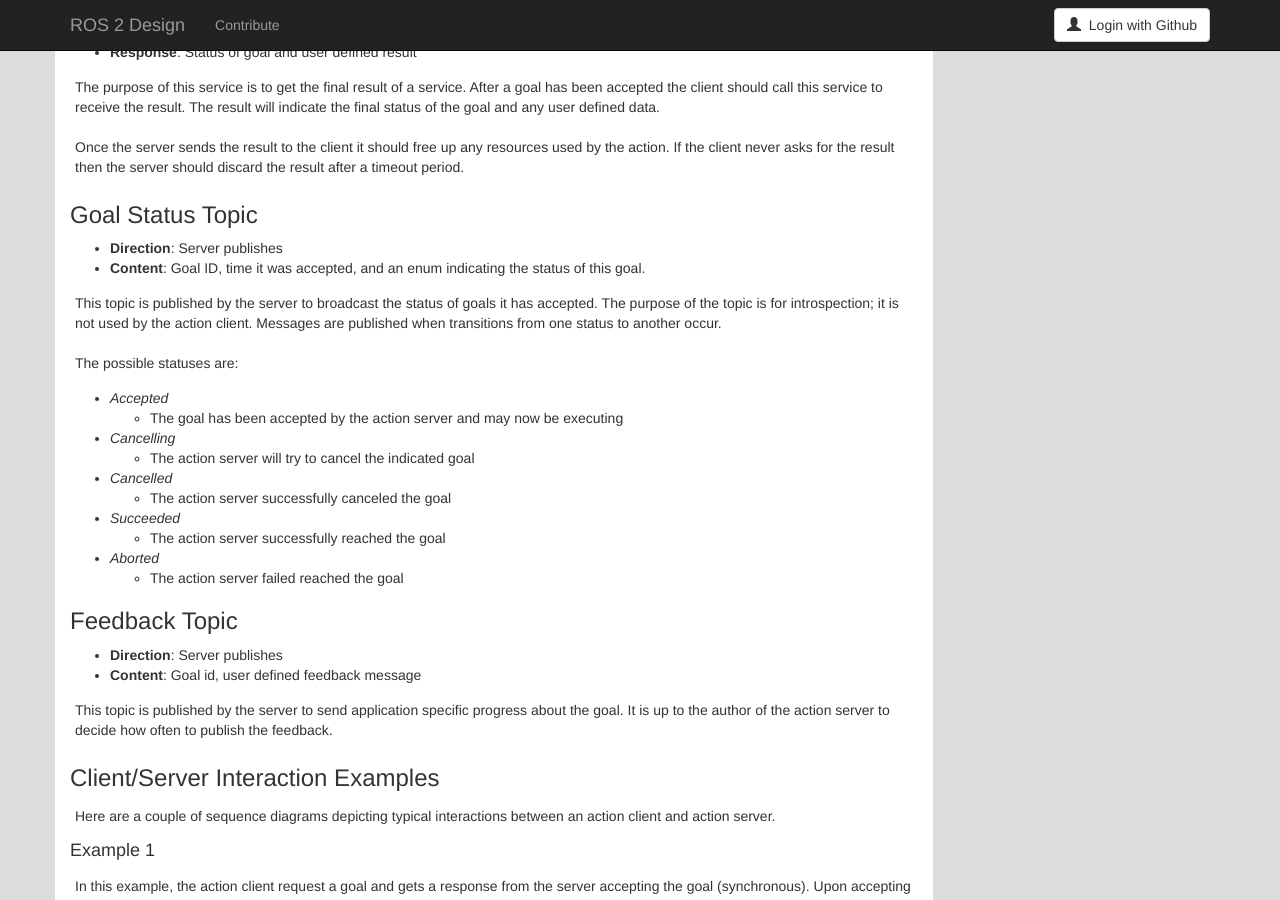
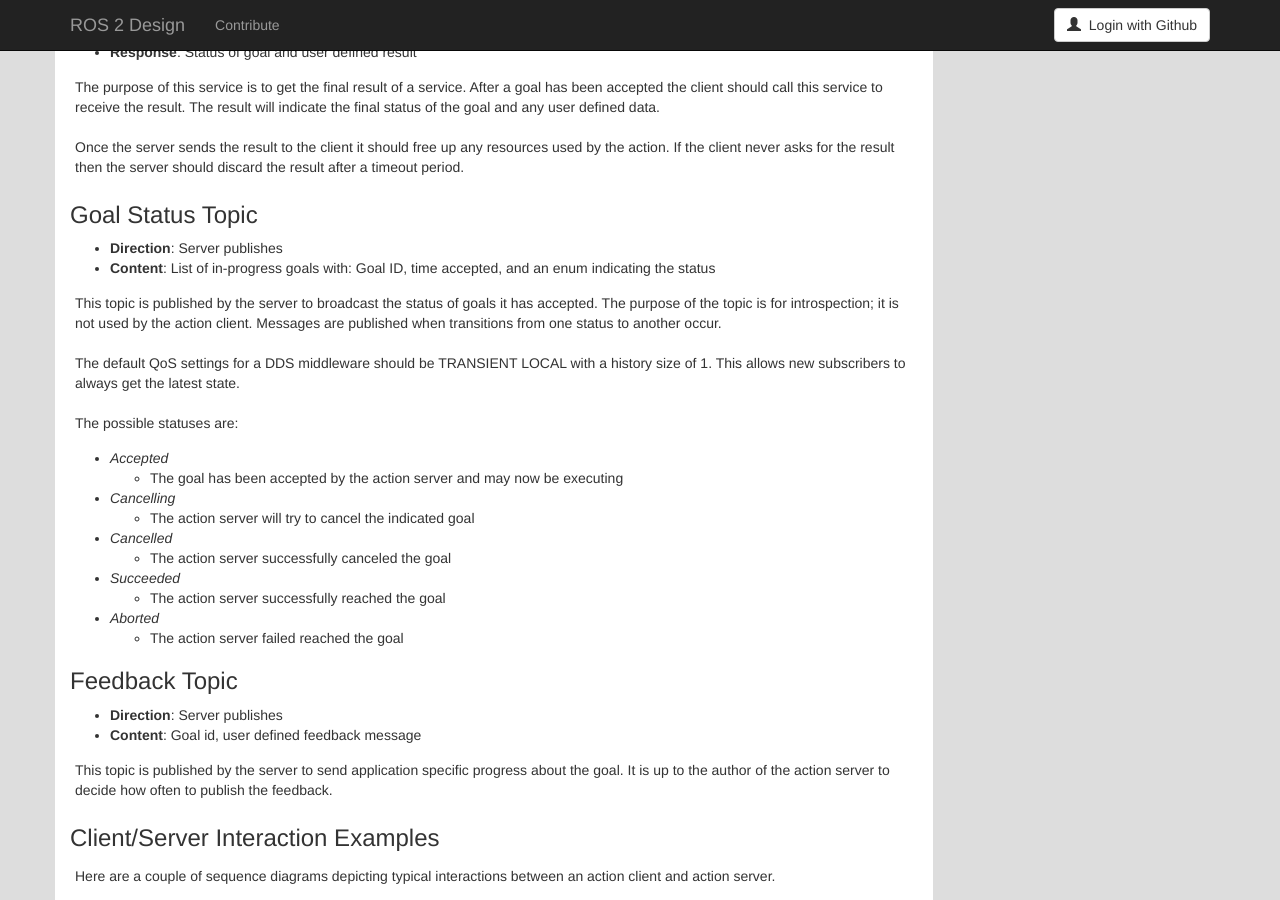
Before and after one commit to ros2/design, a Jekyll site: the page built from articles/actions.md, in a window 1280 px wide and 900 px high, scrolled down 4934 px. Built offline with Jekyll 4.4.1, drawn with Linux system fonts in a browser that asks for light colours; nearby versions of some CDN libraries.

Commit message:
Status topic is a list

```diff
--- a/articles/actions.md
+++ b/articles/actions.md
@@ -257,11 +257,14 @@ If the client never asks for the result then the server should discard the resul
 ### Goal Status Topic
 
 * **Direction**: Server publishes
-* **Content**: Goal ID, time it was accepted, and an enum indicating the status of this goal.
+* **Content**: List of in-progress goals with: Goal ID, time accepted, and an enum indicating the status
 
 This topic is published by the server to broadcast the status of goals it has accepted.
 The purpose of the topic is for introspection; it is not used by the action client.
 Messages are published when transitions from one status to another occur.
+
+The default QoS settings for a DDS middleware should be TRANSIENT LOCAL with a history size of 1.
+This allows new subscribers to always get the latest state.
 
 The possible statuses are:
 
```
